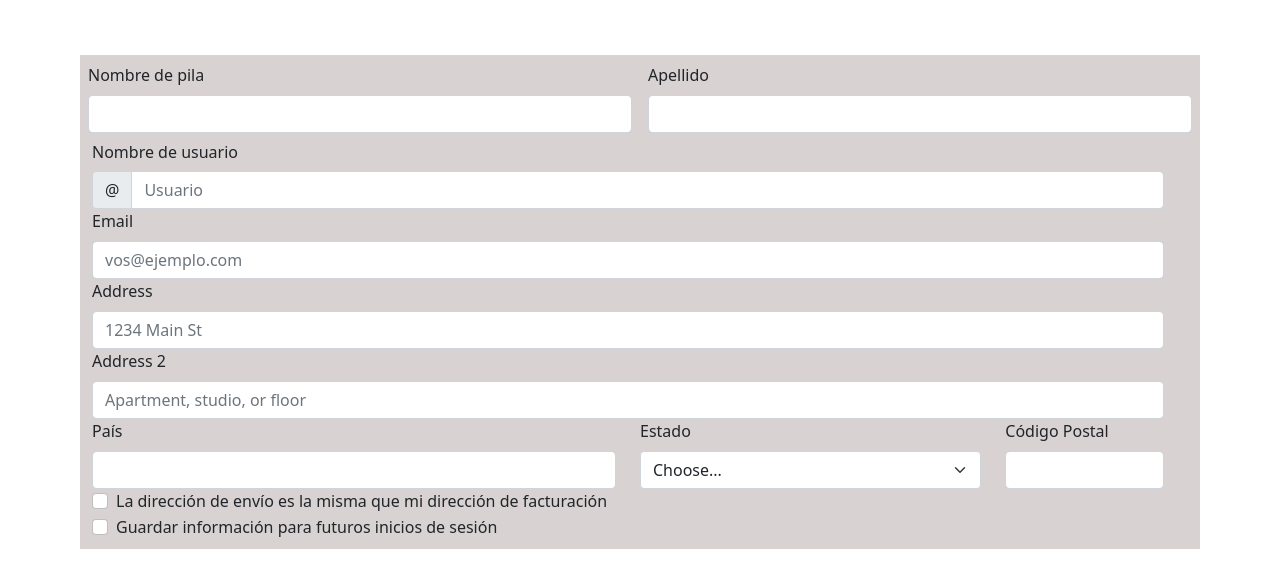
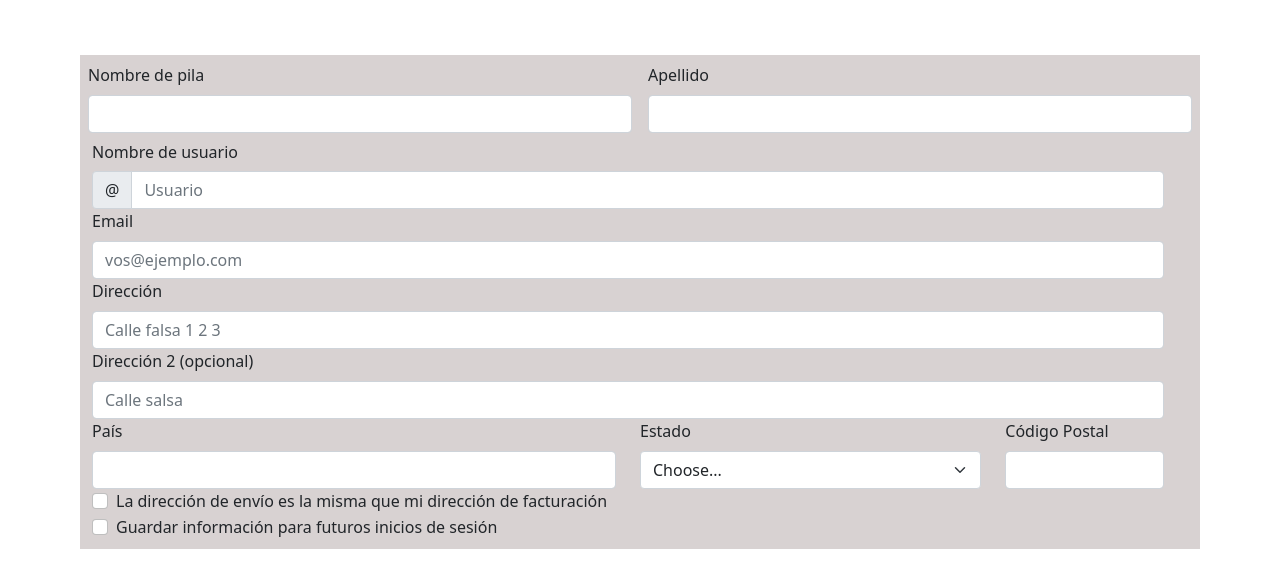
Before and after one commit to kaohhs/codoacodo, a website: page ej05.html in a window 1280 px wide. Shown: the part 73-660 px from the top of the page. Drawn offline with nearby package versions, Linux system fonts and the light colour scheme.

Commit message:
acomodo cosas

```diff
--- a/ej05.html
+++ b/ej05.html
@@ -36,12 +36,12 @@
             <input type="email" class="form-control" id="inputEmail" placeholder="vos@ejemplo.com">
           </div>
         <div class="col-12">
-          <label for="inputAddress" class="form-label">Address</label>
-          <input type="text" class="form-control" id="inputAddress" placeholder="1234 Main St">
+          <label for="inputAddress" class="form-label">Dirección</label>
+          <input type="text" class="form-control" id="inputAddress" placeholder="Calle falsa 1 2 3">
         </div>
         <div class="col-12">
-          <label for="inputAddress2" class="form-label">Address 2</label>
-          <input type="text" class="form-control" id="inputAddress2" placeholder="Apartment, studio, or floor">
+          <label for="inputAddress2" class="form-label">Dirección 2 (opcional)</label>
+          <input type="text" class="form-control" id="inputAddress2" placeholder="Calle salsa">
         </div>
         <div class="col-md-6">
           <label for="inputCity" class="form-label">País</label>
```
